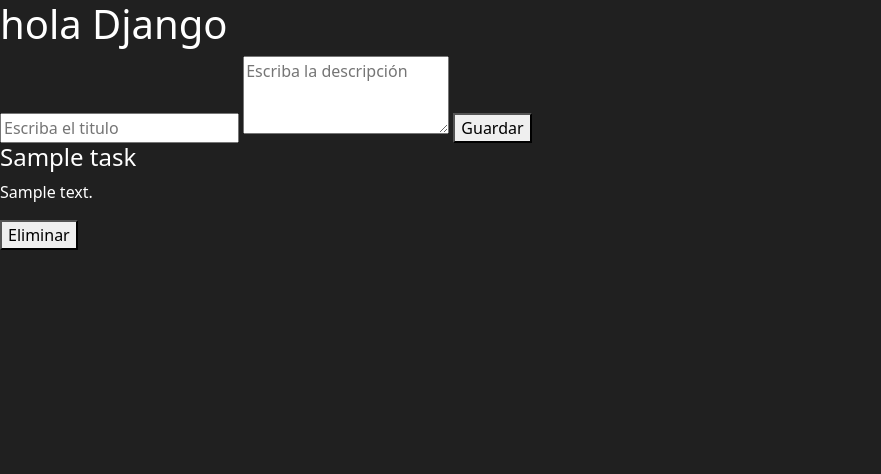
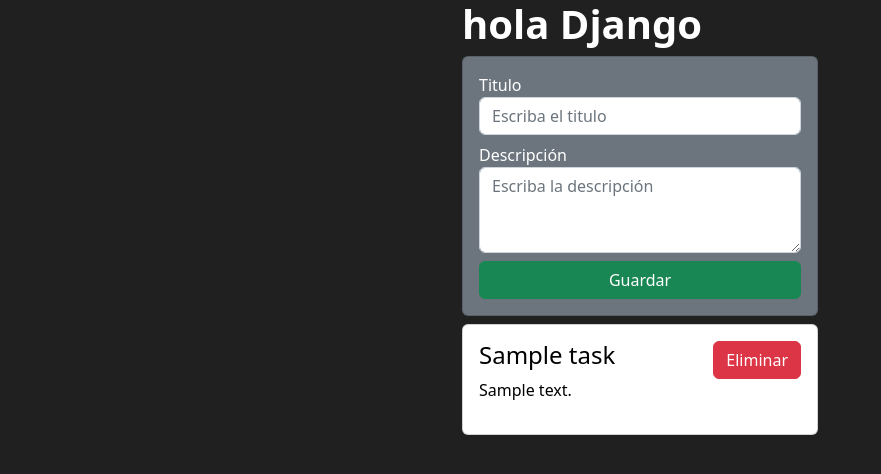
Before and after one commit to Leonel90/Django-CRUD, a Django app: page /tasks/ in a window 1280 px wide. Shown: the top 474 px of the page, without its empty margins (0-881 px from the left). Run offline with Django 4.2, Linux system fonts and the light colour scheme; tables that the repository leaves empty hold one stand-in row (values such as "Sample post").

Commit message:
estilos con boobootstrap@5.2.0

```diff
--- a/tasks/templates/list_tasks.html
+++ b/tasks/templates/list_tasks.html
@@ -14,27 +14,37 @@
 </head>
 
 <body>
-    <h1>hola Django</h1>
+    <div class="container">
+        <div class="row">
+            <div class="col-md-4 offset-md-4">
+                <h1 class="display-6 fw-bold">hola Django</h1>
 
-    <form action="{% url 'create_task' %}" method="POST">
+                <form action="{% url 'create_task' %}" method="POST" class="card card-body bg-secondary">
                     {% csrf_token %}
-        <input type="text" name="title" placeholder="Escriba el titulo">
-        <textarea name="description" rows="3" placeholder="Escriba la descripción"></textarea>
-        <button>Guardar</button>
+                    <label for="title">Titulo</label>
+                    <input type="text" name="title" placeholder="Escriba el titulo" class="form-control mb-2">
+                    <label for="description">Descripción</label>
+                    <textarea name="description" rows="3" placeholder="Escriba la descripción" class="form-control mb-2"></textarea>
+                    <button class="btn btn-success">Guardar</button>
                 </form>
 
                 {% for task in tasks %}
+                <div class="card card-body text-black mt-2 d-flex flex-row justify-content-between">
                     <div>
                         <h4>{{task.title}}</h4>
                         <p>{{task.description}}</p>
+                    </div>
                     <form action="{% url 'delete_task' task.id %}" method="POST">
                         {% csrf_token %}
-            <button>Eliminar</button>
+                        <button class="btn btn-danger">Eliminar</button>
                     </form>
                 </div>
                 {% empty %}
-    <h1>No hay registros</h1>
+                <h1 class="display-4 text-center">No hay registros</h1>
                 {% endfor %}
+            </div>
+        </div>
+    </div>
 </body>
 
 </html>
```
Lines whose indentation alone changed are shown as unchanged.
